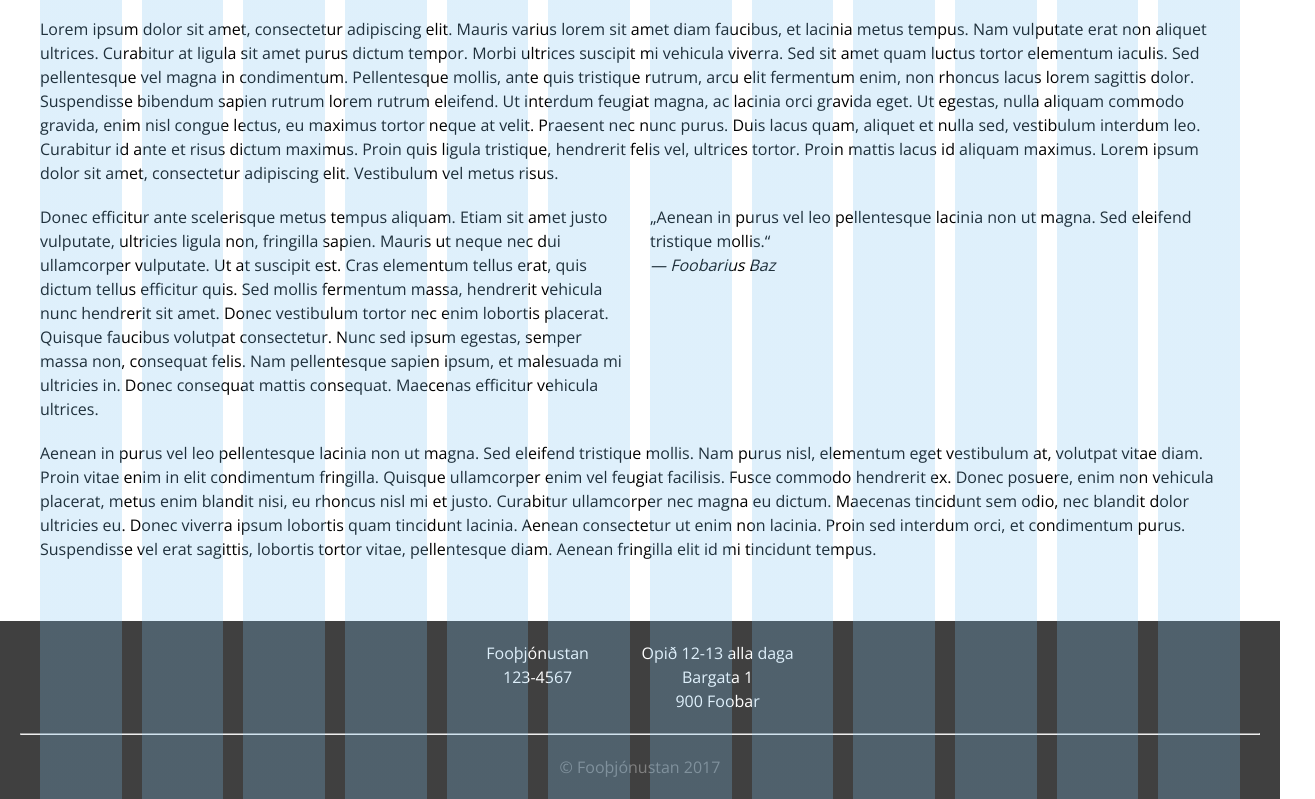
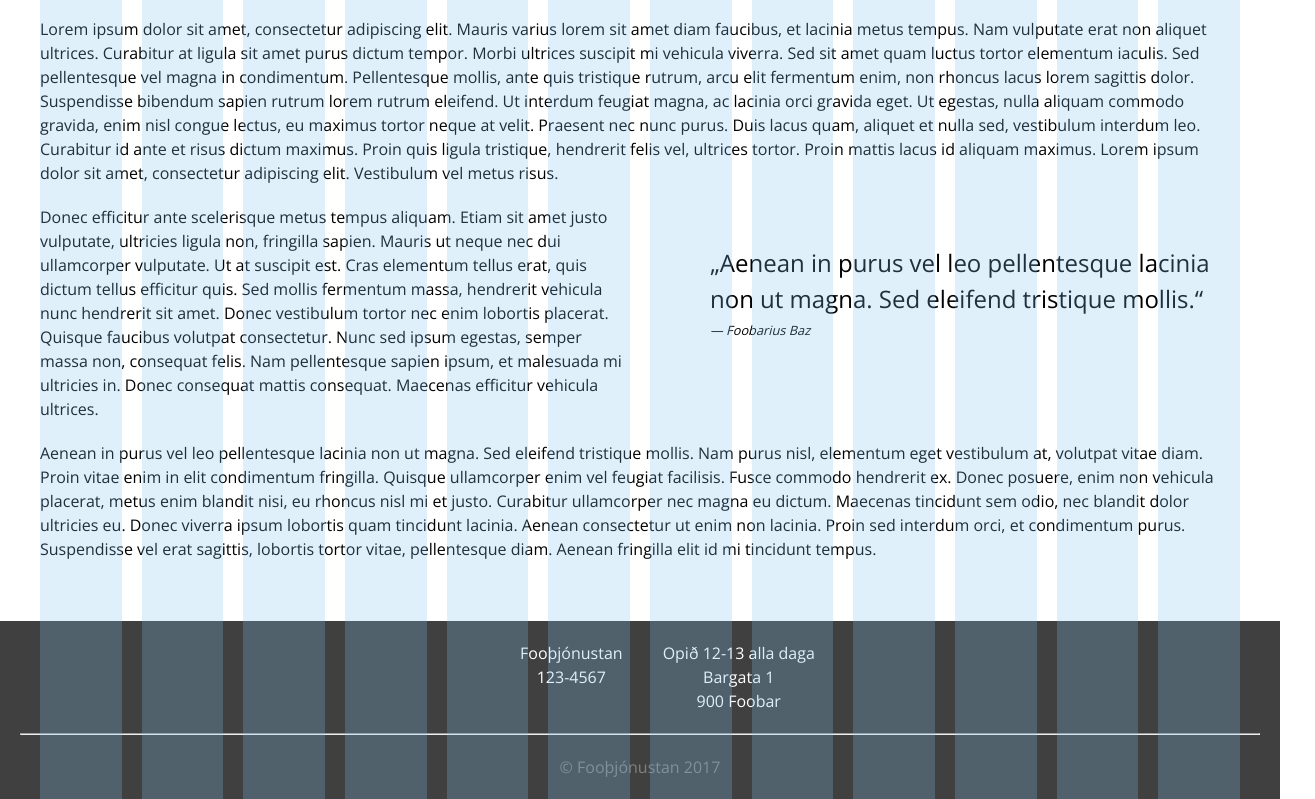
Before and after one commit to dezimba/Stortverkefni1, a plain HTML site: page um.html in a window 1280 px wide. Shown: the part 963-1762 px from the top of the page, 1315 px wide, since content can reach past the window. Drawn offline with nearby package versions, Linux system fonts and the light colour scheme; files that its build step writes are made by us from their sources.

Commit message:
Blockqoute í um style-að rétt

```diff
--- a/scss/footer.scss
+++ b/scss/footer.scss
@@ -11,13 +11,13 @@
   white-space: nowrap;
 
   &__left {
-    padding-left: 450px;
-    padding-right: 10px;
+    padding-left: 500px;
+    padding-right: 20px;
   }
 
   &__right {
-    padding-right: 450px;
-    padding-left: 10px;
+    padding-right: 500px;
+    padding-left: 20px;
   }
 
   hr {
--- a/scss/index.scss
+++ b/scss/index.scss
@@ -1,6 +1,12 @@
 .index {
   display:flex;
-  justify-content: space-around;
+  justify-content: space-between;
   flex-direction: column;
   align-items: center;
+
+  &__p {
+    font-weight: bold;
+    font-size: 1.5em;
+    margin-bottom: 10px;
+  }
 }
--- /dev/null
+++ b/scss/tilvitnun.scss
@@ -0,0 +1,16 @@
+.tilvitnun {
+  display: flex;
+  margin: 0 auto;
+  padding-left: 60px;
+  padding-top: 40px;
+  justify-content: center;
+  align-items: center;
+
+  p {
+    font-size: 1.5em;
+  }
+
+  cite {
+    font-size: 0.8em;
+  }
+}
--- a/styles.scss
+++ b/styles.scss
@@ -65,3 +65,4 @@ main { /* stylelint-disable-line */
 @import "scss/info";
 @import "scss/index";
 @import "scss/box";
+@import "scss/tilvitnun";
--- a/um.html
+++ b/um.html
@@ -71,11 +71,13 @@
             </p>
           </div>
           <div class="col col-6">
-            <blockquote>
-              <p class="tilvitnun">„Aenean in purus vel leo pellentesque lacinia non ut magna. Sed eleifend
-              tristique mollis.“</p>
-              <cite>— Foobarius Baz</cite>
-            </blockquote>
+            <div class="tilvitnun">
+              <blockquote>
+                <p>„Aenean in purus vel leo pellentesque lacinia non ut magna. Sed eleifend
+                  tristique mollis.“</p>
+                <cite>— Foobarius Baz</cite>
+              </blockquote>
+            </div>
           </div>
         </div>
         <div class="row">
```
Also changed, not shown: index.html (+2 -2 lines).
